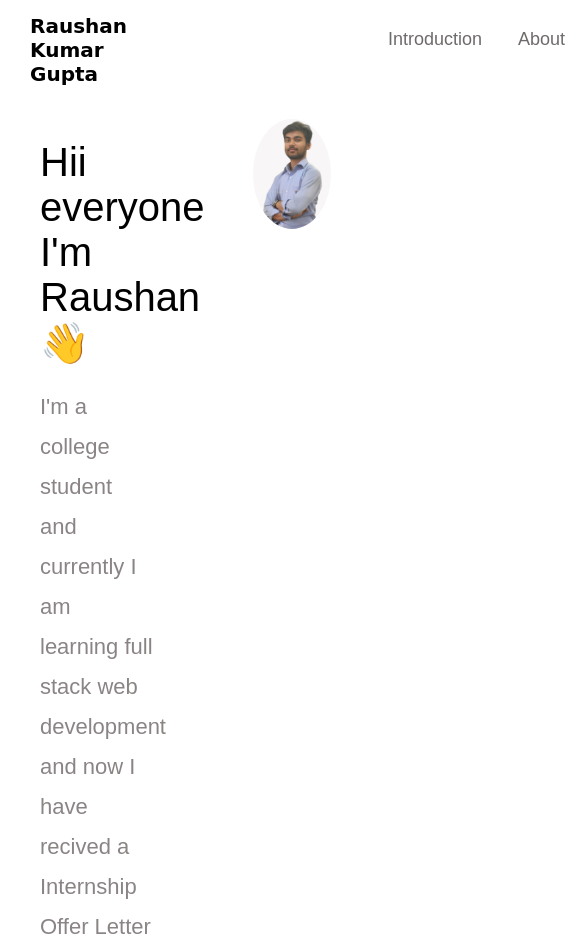
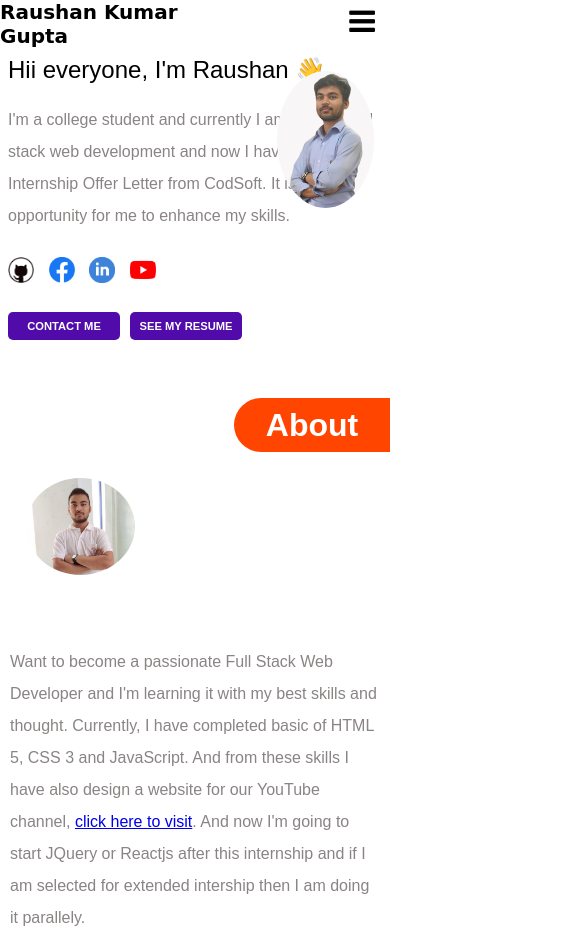
Before and after one commit to raushangupta1425/CODSOFT, a plain HTML site: page Level_1/Task_1:Portfolio/index.html in a window 390 px wide. Shown: the top 937 px of the page, 585 px wide, since content can reach past the window. Drawn offline with nearby package versions, Linux system fonts and the light colour scheme; a web font is replaced by a local one.

Commit message:
making responsive

```diff
--- a/Level_1/Task_1:Portfolio/index.html
+++ b/Level_1/Task_1:Portfolio/index.html
@@ -21,29 +21,30 @@
     <header>
         <h1 id="nameLogo" class="col-4">Raushan Kumar Gupta</h1>
         <div class="col-8" id="menuBar">
+            <i id="menuLine" class="fa fa-bars" aria-hidden="true"></i>
             <ul>
                 <a href="#sec_1"><li>Introduction</li></a>
                 <a href="#sec_2"><li>About</li></a>
                 <a href="#sec_3"><li>Skills</li></a>
                 <a href="#sec_4"><li>Projects</li></a>
                 <a href="#sec_5"><li>Resume</li></a>
-                <a href="#sec_6"><li>Contacr Me</li></a>
+                <a href="#sec_6"><li>Contact Me</li></a>
             </ul>
         </div>
     </header>
     <section id="sec_1">
         <div class="col-6" id="intro">
-            <h1>Hii everyone I'm Raushan &#128075;</h1>
+            <h1>Hii everyone, I'm Raushan &#128075;</h1>
             <h3>I'm a college student and currently I am learning full stack web development and now I have recived a Internship Offer Letter from CodSoft. It is great opportunity for me to enhance my skills.</h3>
             <a href="https://github.com/raushangupta1425?tab=repositories"><img src="Logo/github.png" alt="Github Logo"></a>
             <a href="#"><img src="Logo/facebooklogo.png" alt="Facebook Logo"></a>
             <a href="https://www.linkedin.com/in/raushan-kumar-gupta-raushan-kumar-gupta/"><img src="Logo/linkedinlogo.png" alt="LinkedIn Logo"></a>
             <a href="https://www.youtube.com/@embeddedprojectscreator4824"><img src="Logo/youtubelogo.png" alt="YouTube Logo"></a><br>
             <a href="#sec_6"><button>CONTACT ME</button></a>
-            <a href="https://drive.google.com/file/d/bc1qre8jdw2azrg6tf49wmp652w00xltddxmpk98xp/view?usp=sharing"><button>SEE MY RESUME</button></a>
+            <a href="Files/Resume.pdf"><button>SEE MY RESUME</button></a>
         </div>
         <div class="col-6" id="profilePic">
-            <img src="Images/Photo.png" alt="">
+            <img src="Images/Photo.png" alt="profilePic">
         </div>
     </section>
     <section id="sec_2">
@@ -134,6 +135,7 @@
             <div class="col-5"><i style="color: rgb(255, 95, 95);" class="fa fa-google" aria-hidden="true"></i> raushangupta1425@gmail.com</div>
         </div>
     </section>
-    <footer><p>All copyright <i class="fa fa-copyright" aria-hidden="true"></i> rights reserved.</p></footer>
+    <hr>
+    <footer><p>Copyright <i class="fa fa-copyright" aria-hidden="true"></i> 2023 Raushan's portfolio. All rights reserved.</p></footer>
 </body>
 </html>
--- a/Level_1/Task_1:Portfolio/style.css
+++ b/Level_1/Task_1:Portfolio/style.css
@@ -65,14 +65,22 @@ header{
     padding-left: 30px;
 }
 
+#menuLine{
+    display: none;
+    /* border: 1px solid red; */
+    font-size: 30px;
+}
+
 #menuBar ul{
-    display: inline-flex;
     padding-left: 240px;
 }
+
 #menuBar a{
     text-decoration: none;
 }
+
 #menuBar li{
+    display: inline;
     list-style: none;
     padding: 18px;
     font-size: 18px;
@@ -139,12 +147,6 @@ header{
 /* intro section designing end */
 
 /* about section designing start */
-.container{
-    width: 100%;
-    display: inline-flex;
-    height: 80vh;
-}
-
 #sec_2{
     margin-bottom: 50px;
 }
@@ -166,6 +168,13 @@ header{
     display: flex;
     justify-content: center;
     align-items: center;
+}
+
+.container{
+    width: 100%;
+    display: inline-flex;
+    height: 80vh;
+    padding: 10px;
 }
 
 #profilePic2 img{
@@ -314,9 +323,104 @@ footer{
     width: 100%;
     height: 80px;
     background-color: #eceaea;
-    border: 2px solid #a7a3a3;
     display: inline-flex;
     justify-content: center;
     align-items: center;
 }
 /* footer designing end */
+
+/* Making responsive for mobile screen */
+/* header designing */
+@media only screen and (max-width: 425px) {
+    header{
+        /* border: 1px solid red; */
+        align-items: normal;
+        position: relative;
+        height: 3em;
+    }
+
+    #nameLogo{
+        width: 100%;
+        padding-left: 0;
+    }
+
+    #menuLine{
+        display: block;
+        position: absolute;
+        right: 0.5em;
+        top: 0.2em;
+    }
+
+    #menuBar ul{
+        display: none;
+    }
+
+    #menuBar:hover #menuBar ul{
+        position: absolute;
+        top: 8em;
+        right: .5em;
+        display: block;
+        padding-left: 0;
+    }
+
+    #menuBar li{
+        padding: 2em;
+        /* flex-direction: column; */
+        border: 1px solid red;
+    }
+
+    /* Section 1 intro designing */
+    #sec_1{
+        flex-direction: column;
+    }
+    #intro{
+        width: 100%;
+        padding: 0.5em;
+    }
+    #intro h1{
+        font-size: 1.5em;
+    }
+    #intro h3,#about h3,#resume h2{
+        word-wrap: wrap;
+        font-size: 1em;
+        line-height: 2em;
+    }
+    #intro button{
+        width: 10em;
+        font-size: 0.7em;
+        padding: 0.7em;
+        margin-right: 0.5em;
+    }
+    #profilePic img{
+        width: 25%;
+        position: absolute;
+        top: 2em;
+        right: 1em;
+    }
+
+    /* Section 2 about designing */
+    #sec_2{
+        position: relative;
+    }
+    #aboutTag #projectsTag,#contactTag{
+        height: 1.7em;
+    }
+
+    #slider,#slider3,#slider5{
+        width: 40%;
+        height: 1.7em;
+        font-size: 2em;
+    }
+
+    #profilePic2{
+        width: 40%;
+        position: absolute;
+    }
+
+    #about,#skills{
+        width: 100%;
+    }
+
+/* Section 3 skills designing */
+
+}
```
